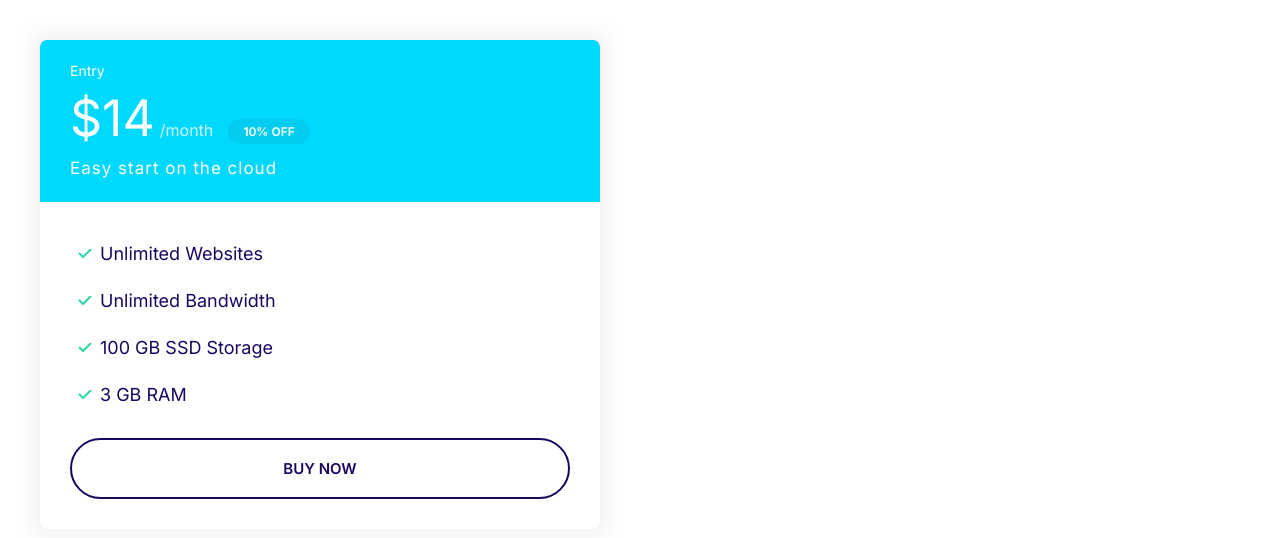
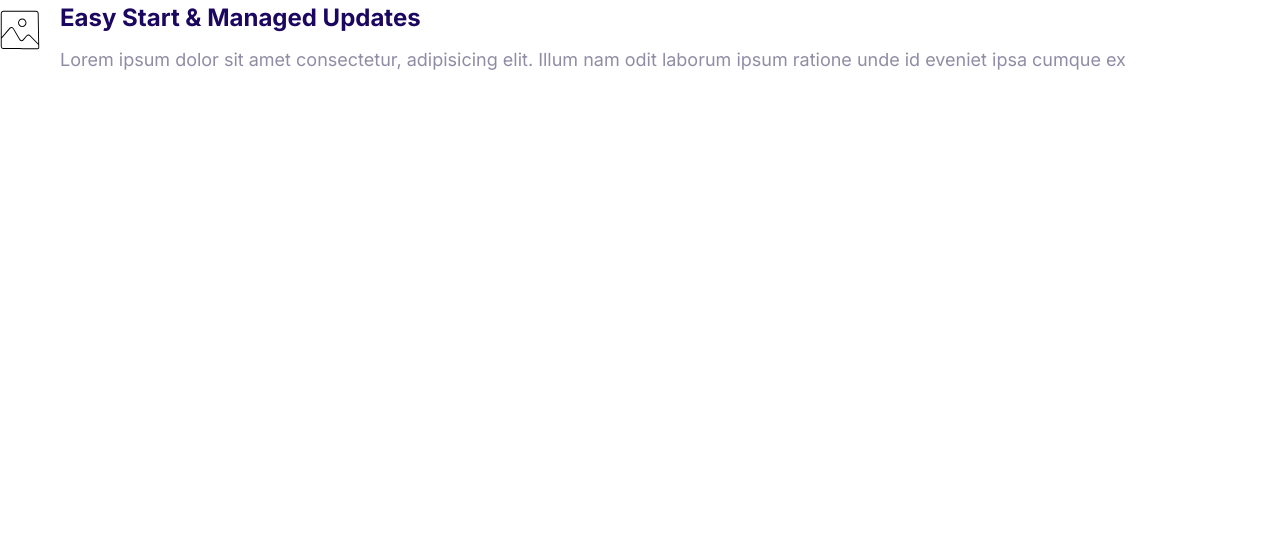
Before and after one commit to MuhammadAnas126/First-Website, a plain HTML site: page index.html in a window 1280 px wide. Drawn offline with Linux system fonts and the light colour scheme.

Commit message:
Media objects.

```diff
--- a/css/styles.css
+++ b/css/styles.css
@@ -279,6 +279,7 @@
 .plan .list__item {
     margin-bottom: 2rem;
 }
+
 @media screen and (min-width: 1024px) {
     .plan__name {
         font-size: 1.4rem;
@@ -293,3 +294,18 @@
         font-size: 1.7rem;
     }
 }
+/* Media */
+.media {
+    display: flex;
+}
+.media__title{
+    margin-top: 0;
+}
+
+.media__body {
+    margin: 0 2rem;
+}
+
+.media__image {
+    margin-top: 1rem;
+}
--- a/index.html
+++ b/index.html
@@ -14,26 +14,18 @@
     />
   </head>
   <body>
-    <div style="width: 50%; padding: 4rem">
-      <div class="plan">
-        <div class="card card--secondary">
-          <header class="card__header">
-            <h3 class="plan__name">Entry</h3>
-            <span class="plan__price">$14</span>
-            <span class="plan__billing-cycle">/month</span>
-            <span class="badge badge--secondary badge--small">10% OFF</span>
-            <span class="plan__description">Easy start on the cloud</span>
-          </header>
-          <div class="card__body">
-            <ul class="list list--tick">
-              <li class="list__item">Unlimited Websites</li>
-              <li class="list__item">Unlimited Bandwidth</li>
-              <li class="list__item">100 GB SSD Storage</li>
-              <li class="list__item">3 GB RAM</li>
-            </ul>
-            <button class="btn btn--outline btn--block">buy now</button>
-          </div>
-        </div>
+    <div class="media">
+      <div class="media__image">
+        <svg class="icon icon--primary">
+          <use xlink:href="/images/sprite.svg#snap"></use>
+        </svg>
+      </div>
+      <div class="media__body">
+        <h3 class="media__title">Easy Start & Managed Updates</h3>
+        <p>
+          Lorem ipsum dolor sit amet consectetur, adipisicing elit. Illum nam
+          odit laborum ipsum ratione unde id eveniet ipsa cumque ex
+        </p>
       </div>
     </div>
   </body>
```
Also changed, not shown: images/Screenshot 2025-08-23 181247.png (added).
